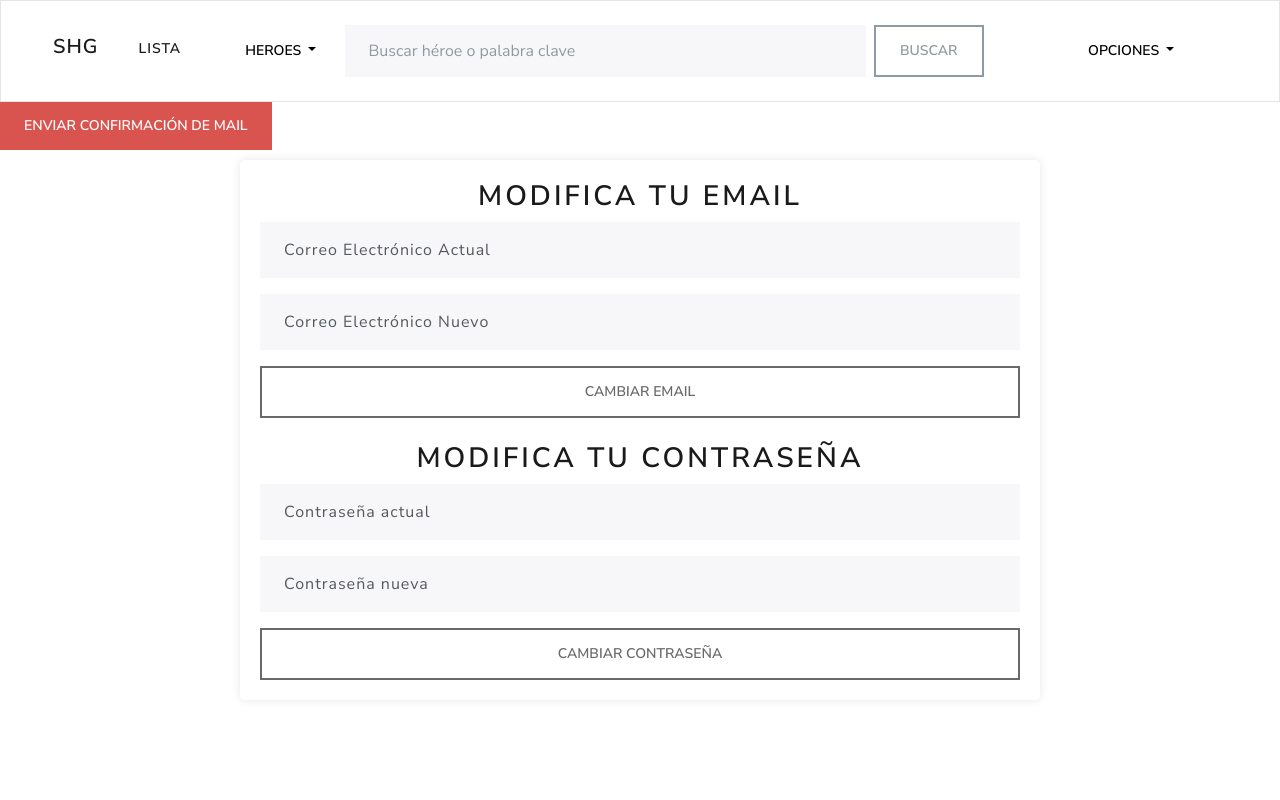
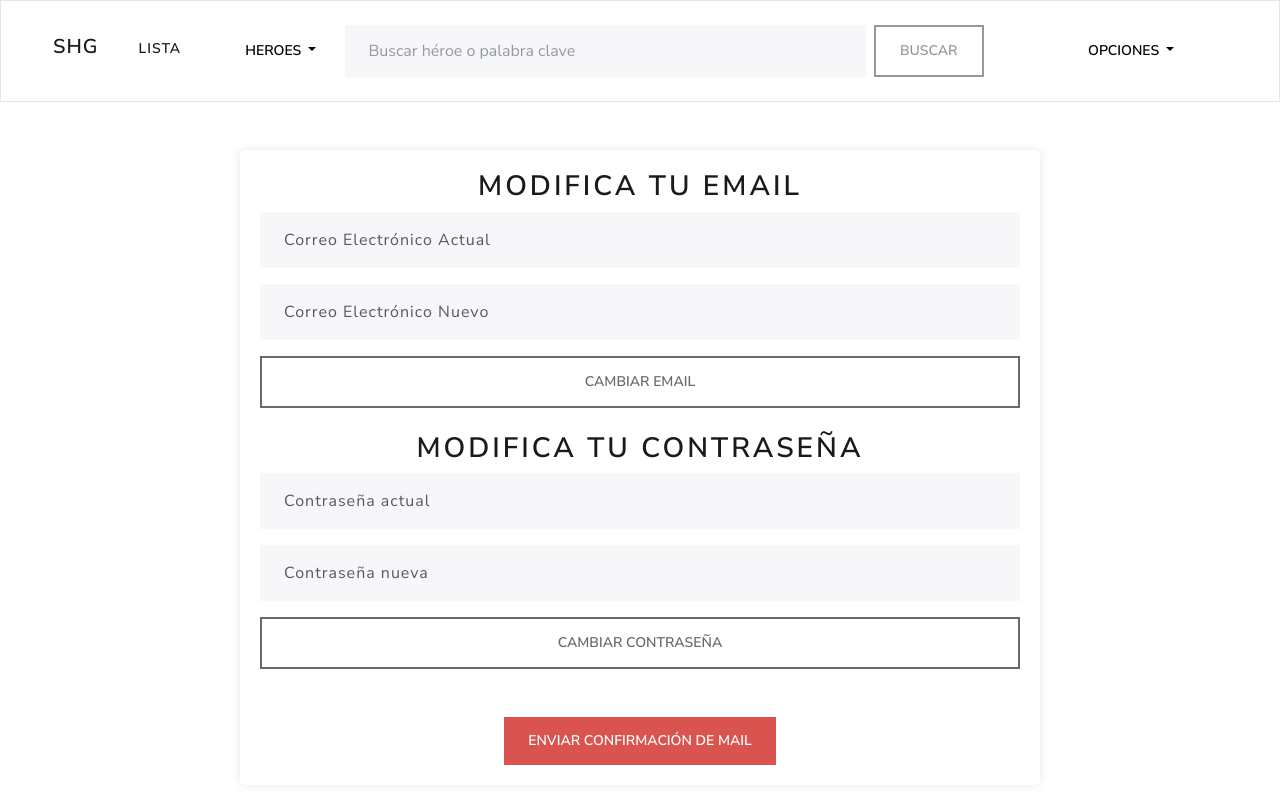
Before and after one commit to Tincho1612/SuperHeroGames, an Angular app in the folder SuperHeroGameAngular/: page /updateUser in a window 1280 px wide. Built offline with nearby package versions, Linux system fonts and the light colour scheme; no server answers; sample sign-in values are in the browser's storage.

Commit message:
fix (Visuals)

```diff
--- a/SuperHeroGameAngular/src/app/components/form-register/form-register.component.html
+++ b/SuperHeroGameAngular/src/app/components/form-register/form-register.component.html
@@ -60,7 +60,7 @@
 </div>
 
 <!-- Modal -->
-<div class="modal fade" id="registerModal" tabindex="-1" aria-labelledby="registerModalLabel" aria-hidden="true">
+<div class="modal fade" id="registerModal" tabindex="-1" aria-labelledby="registerModalLabel" *ngIf="registerError" aria-hidden="true">
     <div class="modal-dialog">
         <div class="modal-content">
             <div class="modal-header">
@@ -77,8 +77,10 @@
                     ruleta!</p>
             </div>
             <div class="modal-footer">
-                <button type="button" class="btn btn-primary" routerLink="login" data-bs-dismiss="modal">Redireccionar
-                    al Login</button>
+                <button type="button" class="btn btn-primary" routerLink="/login" data-bs-dismiss="modal">
+                    <span *ngIf="!loading">Redireccionar al login</span>
+                    <app-spinner *ngIf="loading" [showMargin]="false"></app-spinner>
+                </button>
             </div>
         </div>
     </div>
--- a/SuperHeroGameAngular/src/app/components/form-register/form-register.component.ts
+++ b/SuperHeroGameAngular/src/app/components/form-register/form-register.component.ts
@@ -13,6 +13,7 @@ export class FormRegisterComponent {
 
   form: FormGroup;
   loading: boolean = false;
+  registerError: boolean = false;
 
   constructor(private _serviceUser: UsersService,
     private readonly fb: FormBuilder,
@@ -44,10 +45,10 @@ export class FormRegisterComponent {
       next: (data) => {
         this.toastr.success(data.message, 'Registro exitoso');
         this.loading = false;
+        this.registerError = true;
       },
       error: (e) => {
         this.loading = false
-        console.log(e);
         e.status === 429 ? this.toastr.error(e.error, 'Error') : this.toastr.error(e.error.message, 'Error');
       }
     })
--- a/SuperHeroGameAngular/src/app/components/navbar/navbar.component.ts
+++ b/SuperHeroGameAngular/src/app/components/navbar/navbar.component.ts
@@ -2,7 +2,6 @@ import { Component, ElementRef, OnInit, Renderer2 } from '@angular/core';
 import { NavigationEnd, Router } from '@angular/router';
 import { Subscription } from 'rxjs';
 import { ActiveNavbarService } from 'src/app/services/active-navbar.service';
-import { UsersService } from 'src/app/services/users.service';
 
 @Component({
   selector: 'app-navbar',
@@ -46,6 +45,7 @@ export class NavbarComponent implements OnInit{
       this.slideTransition(true);
     }));
   }
+
   ngOnInit(): void {
     this._navbar.componenteActivo$.subscribe((estado: boolean) => {
       this.isConfirmed = estado;
@@ -62,7 +62,7 @@ export class NavbarComponent implements OnInit{
 
   logout() {
     localStorage.removeItem('token');
-    this.router.navigate(['/login']);
+    this.router.navigate(['/inicio']);
   }
 
   private slideTransition(isActive: boolean) {
--- a/SuperHeroGameAngular/src/app/components/update-user/update-user.component.css
+++ b/SuperHeroGameAngular/src/app/components/update-user/update-user.component.css
@@ -2,8 +2,8 @@
     display: flex;
     justify-content: center;
     align-items: center;
-    height: 70vh;
     text-align: center;
+    margin-top: 3rem;
 }
 
 .container {
--- a/SuperHeroGameAngular/src/app/components/update-user/update-user.component.html
+++ b/SuperHeroGameAngular/src/app/components/update-user/update-user.component.html
@@ -1,4 +1,3 @@
-<button class="btn btn-danger" *ngIf="!isConfirmed" (click)="enviarEmail()">Enviar confirmación de mail</button>
 <div class="updateUser">
     <div class="container">
         <form [formGroup]="formEmail" (ngSubmit)="changeEmail()" class="mb-4">
@@ -52,5 +51,7 @@
                 <button type="submit" [disabled]="formPassword.invalid" class="btn btn-outline-primary" (click)="changePassword()">Cambiar contraseña</button>
             </div>
         </form>
+
+        <button class="btn btn-danger mt-5" *ngIf="!isConfirmed" (click)="enviarEmail()">Enviar confirmación de mail</button>
     </div>
 </div>
```
